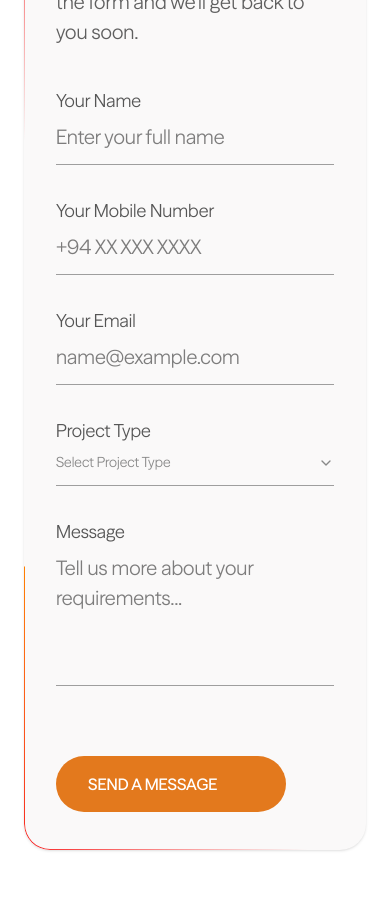
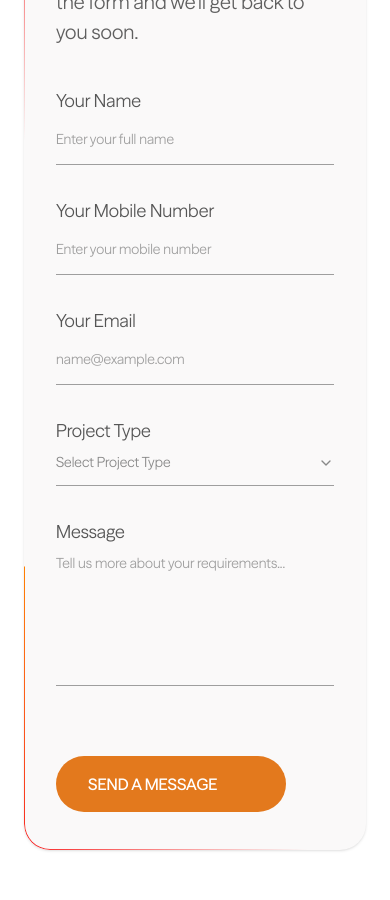
Before and after one commit to ChemyDigi/Alchemy-rewamp, a Next.js app: page /contactus in a window 390 px wide. Shown: the part 1580-2480 px from the top of the page. Built offline with nearby package versions, Linux system fonts and the light colour scheme.

Commit message:
change the mobile number placeholder

```diff
--- a/components/contactus/ContactInfoSection.tsx
+++ b/components/contactus/ContactInfoSection.tsx
@@ -233,7 +233,7 @@ export default function ContactInfoSection() {
                             value={formData.mobile}
                             onChange={handleChange}
                             error={errors.mobile}
-                            placeholder="+94 XX XXX XXXX"
+                            placeholder="Enter your mobile number"
                         />
                         <Field
                             label="Your Email"
@@ -299,7 +299,7 @@ export default function ContactInfoSection() {
                                 value={formData.message}
                                 onChange={handleChange}
                                 placeholder="Tell us more about your requirements..."
-                                className="w-full bg-transparent border-b border-[#9e9e9e] pb-3 text-[20px] text-black outline-none resize-none"
+                                className="w-full bg-transparent border-b border-[#9e9e9e] pb-3 text-[20px] text-black outline-none resize-none placeholder:text-[14px] placeholder:text-[#9e9e9e]"
                             />
                             {errors.message && (
                                 <p className="text-red-500 text-xs mt-1.5">{errors.message}</p>
@@ -374,7 +374,7 @@ function Field({ label, name, value, onChange, error, type = "text", placeholder
                 value={value}
                 onChange={onChange}
                 placeholder={placeholder}
-                className="w-full bg-transparent border-b border-[#9e9e9e] pb-3 text-[20px] text-black outline-none"
+                className="w-full bg-transparent border-b border-[#9e9e9e] pb-3 text-[20px] text-black outline-none placeholder:text-[14px] placeholder:text-[#9e9e9e]"
             />
             {error && (
                 <p className="text-red-500 text-xs mt-1.5">{error}</p>
```
